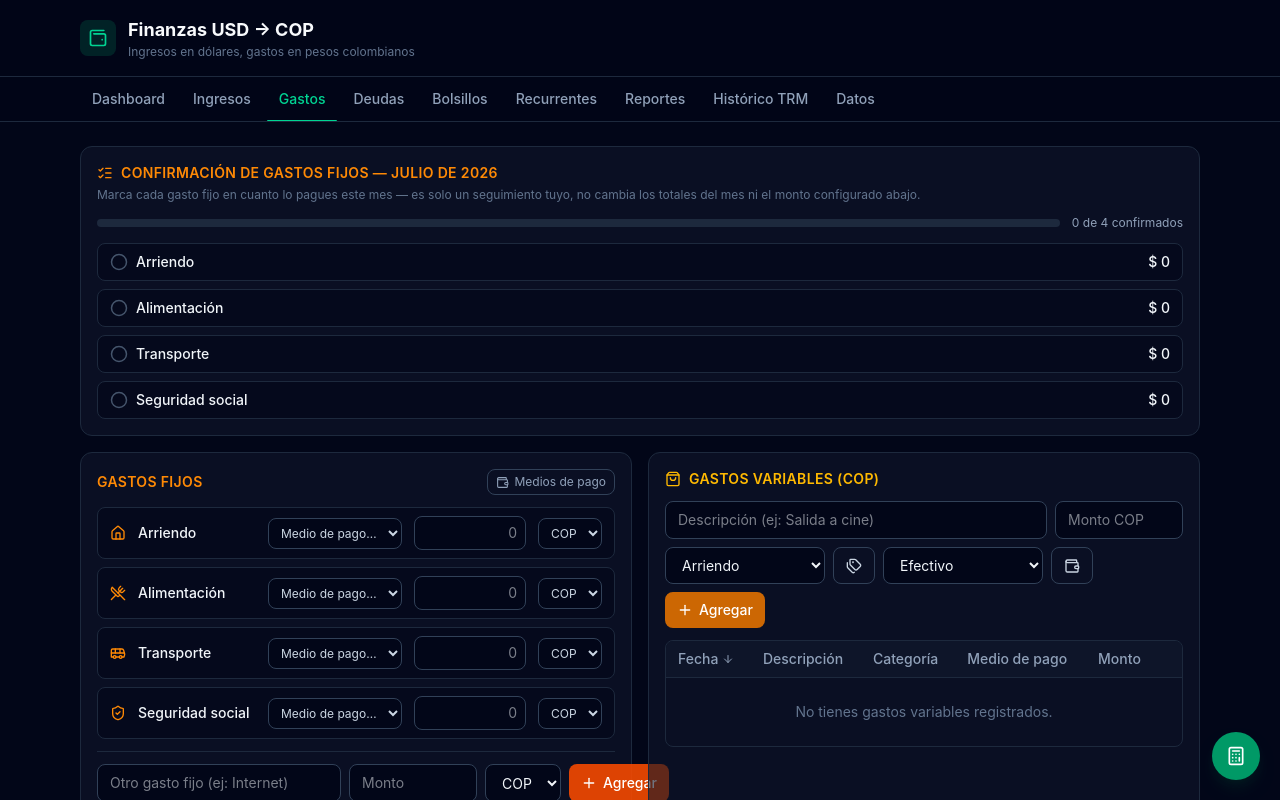
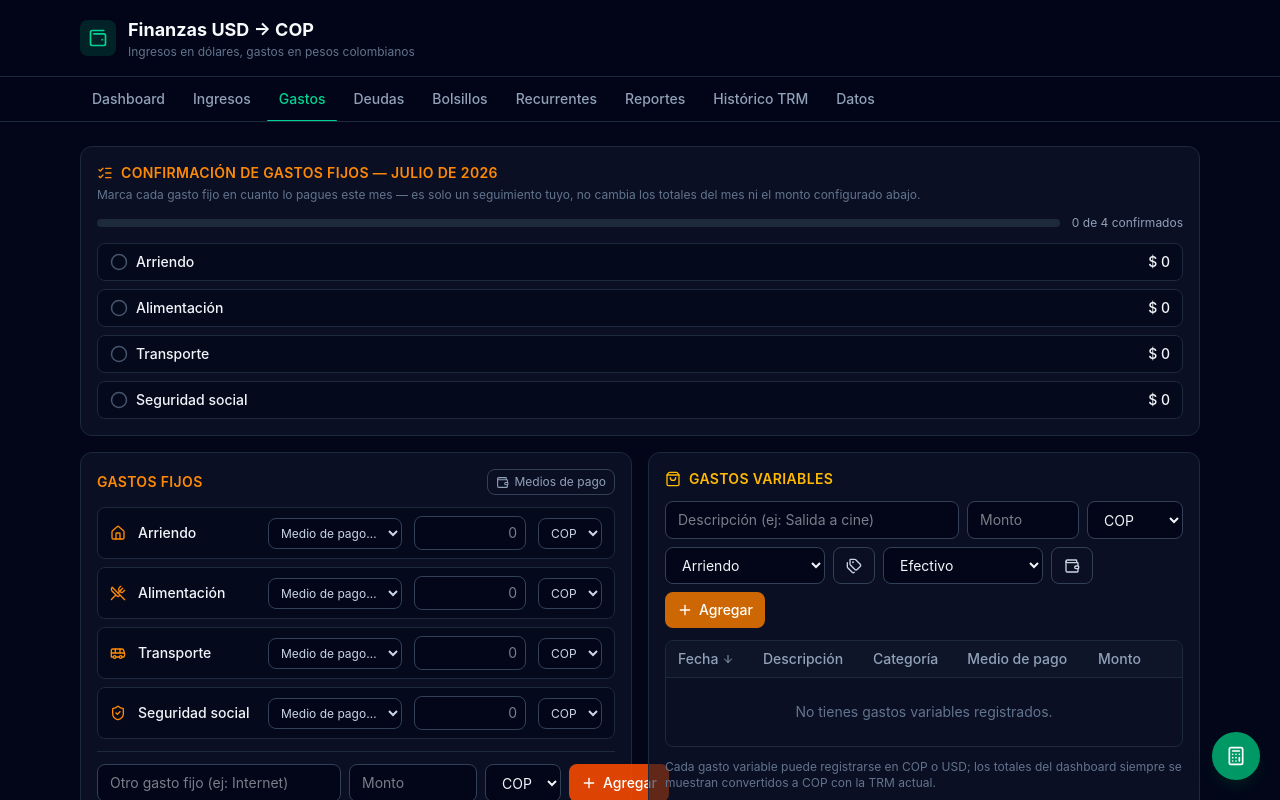
Before and after one commit to jdavidpadillalopez-blip/mythings, a React (Vite) app: page / in a window 1280 px wide. Both pictures are taken after a click on the button "Gastos". Shown: the top 800 px of the page. Built offline with nearby package versions, Linux system fonts and the light colour scheme.

Commit message:
Permite elegir moneda (COP o USD) por gasto variable, igual que en gastos fijos

```diff
--- a/src/components/ExpenseForm.jsx
+++ b/src/components/ExpenseForm.jsx
@@ -2,7 +2,7 @@ import { useState } from 'react'
 import { AnimatePresence, motion } from 'framer-motion'
 import { Plus, Trash2, Home, UtensilsCrossed, Bus, ShieldCheck, Tag, Tags, ShoppingBag, Wallet } from 'lucide-react'
 import { useApp } from '../context/AppContext'
-import { formatCOP, formatDate } from '../utils/format'
+import { formatCOP, formatUSD, formatDate } from '../utils/format'
 import { getMonthKey } from '../utils/debts'
 import { sumDebtPayments } from '../utils/calculations'
 import DataTable from './DataTable'
@@ -233,6 +233,7 @@ export function VariableExpenses() {
   const { variableExpenses, categories, paymentMethods } = state
   const [description, setDescription] = useState('')
   const [amount, setAmount] = useState('')
+  const [currency, setCurrency] = useState('COP')
   const [categoria, setCategoria] = useState(categories[0]?.nombre ?? '')
   const [paymentMethod, setPaymentMethod] = useState(paymentMethods[0]?.nombre ?? '')
   const [error, setError] = useState(null)
@@ -259,6 +260,7 @@ export function VariableExpenses() {
         id: crypto.randomUUID(),
         description: description.trim(),
         amount: value,
+        currency,
         categoria: categoria || null,
         paymentMethod: paymentMethod || null,
         date: new Date().toISOString(),
@@ -266,13 +268,14 @@ export function VariableExpenses() {
     })
     setDescription('')
     setAmount('')
+    setCurrency('COP')
   }
 
   return (
     <div className="rounded-xl border border-slate-800 bg-slate-900/60 p-4">
       <h2 className="mb-3 flex items-center gap-2 text-sm font-semibold uppercase tracking-wide text-amber-400">
         <ShoppingBag size={16} />
-        Gastos variables (COP)
+        Gastos variables
       </h2>
 
       <form onSubmit={handleSubmit} className="mb-1 flex flex-col gap-2 sm:flex-row sm:flex-wrap">
@@ -294,9 +297,18 @@ export function VariableExpenses() {
             setAmount(e.target.value)
             if (error) setError(null)
           }}
-          placeholder="Monto COP"
-          className={`w-full sm:w-32 ${fieldClass(!!error, 'amber')}`}
+          placeholder="Monto"
+          className={`w-full sm:w-28 ${fieldClass(!!error, 'amber')}`}
         />
+        <select
+          value={currency}
+          onChange={(e) => setCurrency(e.target.value)}
+          className={`sm:w-24 ${fieldClass(false, 'amber')}`}
+          aria-label="Moneda del gasto variable"
+        >
+          <option value="COP">COP</option>
+          <option value="USD">USD</option>
+        </select>
         <select
           value={categoria}
           onChange={(e) => setCategoria(e.target.value)}
@@ -357,7 +369,11 @@ export function VariableExpenses() {
             {
               key: 'amount',
               label: 'Monto',
-              render: (row) => <span className="font-semibold text-amber-400">{formatCOP(row.amount)}</span>,
+              render: (row) => (
+                <span className="font-semibold text-amber-400">
+                  {row.currency === 'USD' ? formatUSD(row.amount) : formatCOP(row.amount)}
+                </span>
+              ),
             },
             {
               key: 'actions',
@@ -386,6 +402,11 @@ export function VariableExpenses() {
         />
       </div>
 
+      <p className="mt-3 text-xs text-slate-500">
+        Cada gasto variable puede registrarse en COP o USD; los totales del dashboard siempre se
+        muestran convertidos a COP con la TRM actual.
+      </p>
+
       <CategoryManagerModal open={showCategoryManager} onClose={() => setShowCategoryManager(false)} />
       <PaymentMethodManagerModal
         open={showPaymentMethodManager}
--- a/src/context/AppContext.jsx
+++ b/src/context/AppContext.jsx
@@ -44,8 +44,9 @@ function withMissingDefaults(fixedExpenses) {
 
 // Saved states from before the per-expense currency toggle existed have no `currency` field at
 // all — they were always COP, so that's the safe default for any expense that doesn't specify one.
-function withCurrencyDefaults(fixedExpenses) {
-  return fixedExpenses.map((expense) => ({ currency: 'COP', ...expense }))
+// Shared by fixedExpenses and variableExpenses, both of which got the same COP/USD selector.
+function withCurrencyDefaults(expenses) {
+  return expenses.map((expense) => ({ currency: 'COP', ...expense }))
 }
 
 // Shared by categories, incomeSources, and paymentMethods: all three are "flat list of named tags
@@ -132,6 +133,7 @@ function loadState() {
       paymentMethods: parsed.paymentMethods?.length
         ? withMissingTaggedItems(parsed.paymentMethods, DEFAULT_PAYMENT_METHODS)
         : DEFAULT_PAYMENT_METHODS,
+      variableExpenses: withCurrencyDefaults(parsed.variableExpenses ?? []),
       pockets: parsed.pockets ?? [],
       recurringRules: parsed.recurringRules ?? [],
       recurringTransactions: parsed.recurringTransactions ?? [],
--- a/src/utils/calculations.js
+++ b/src/utils/calculations.js
@@ -31,8 +31,16 @@ export function sumDebtPayments(debts, monthKey) {
   }, 0)
 }
 
-export function sumVariableExpenses(variableExpenses) {
-  return variableExpenses.reduce((total, expense) => total + Number(expense.amount || 0), 0)
+// Same currency-aware conversion as sumFixedExpenses above: a variable expense can be logged in
+// COP or USD (see the currency selector in ExpenseForm.jsx), and USD-tagged ones get converted at
+// the current TRM rate. Expenses predating the currency field default to 'COP' via
+// withCurrencyDefaults in AppContext.jsx, so they pass through unconverted here.
+export function sumVariableExpenses(variableExpenses, trmRate = 0) {
+  return variableExpenses.reduce((total, expense) => {
+    const amount = Number(expense.amount || 0)
+    const amountCOP = expense.currency === 'USD' ? amount * Number(trmRate || 0) : amount
+    return total + amountCOP
+  }, 0)
 }
 
 // Recurring-generated occurrences for the active month, split by tipo. 'ingreso' rules are USD
@@ -61,7 +69,7 @@ export function computeTotals({
   const totalIncomeCOP = totalIncomeUSD * Number(trmRate || 0)
   const totalFixedCOP = sumFixedExpenses(fixedExpenses, trmRate) + recurringFixedCOP
   const totalDebtCOP = sumDebtPayments(debts, monthKey)
-  const totalVariableCOP = sumVariableExpenses(variableExpenses) + recurringVariableCOP
+  const totalVariableCOP = sumVariableExpenses(variableExpenses, trmRate) + recurringVariableCOP
   const totalExpensesCOP = totalFixedCOP + totalDebtCOP + totalVariableCOP
   // Pockets are savings, not spend — deliberately excluded from free cash flow (they're shown as
   // their own summary card in Dashboard.jsx instead).
--- a/src/utils/moneyFlow.js
+++ b/src/utils/moneyFlow.js
@@ -69,7 +69,9 @@ export function buildMoneyFlowBreakdown(state) {
   const variableByMethod = new Map()
   variableExpenses.forEach((expense) => {
     const label = expense.paymentMethod || UNSPECIFIED
-    variableByMethod.set(label, (variableByMethod.get(label) || 0) + Number(expense.amount || 0))
+    const amount = Number(expense.amount || 0)
+    const amountCOP = expense.currency === 'USD' ? amount * trmRate : amount
+    variableByMethod.set(label, (variableByMethod.get(label) || 0) + amountCOP)
   })
 
   const groups = [
--- a/src/utils/reports.js
+++ b/src/utils/reports.js
@@ -52,7 +52,7 @@ export function buildUnifiedTransactions(state, { from, to }) {
       tipo: 'gasto',
       categoria: item.categoria || 'Variable',
       concepto: item.description,
-      monto: item.amount,
+      monto: item.currency === 'USD' ? item.amount * trmRate : item.amount,
       medio: item.paymentMethod || '—',
       fecha,
     })
```
